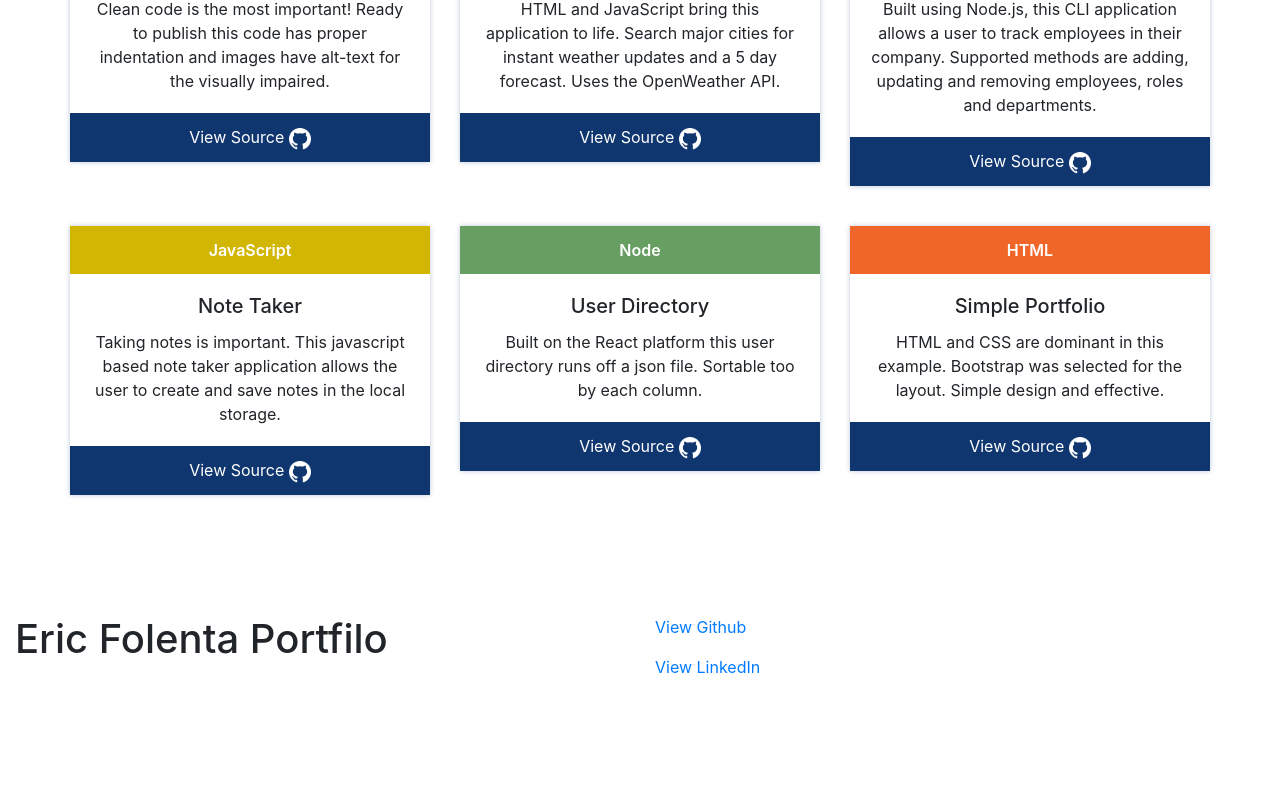
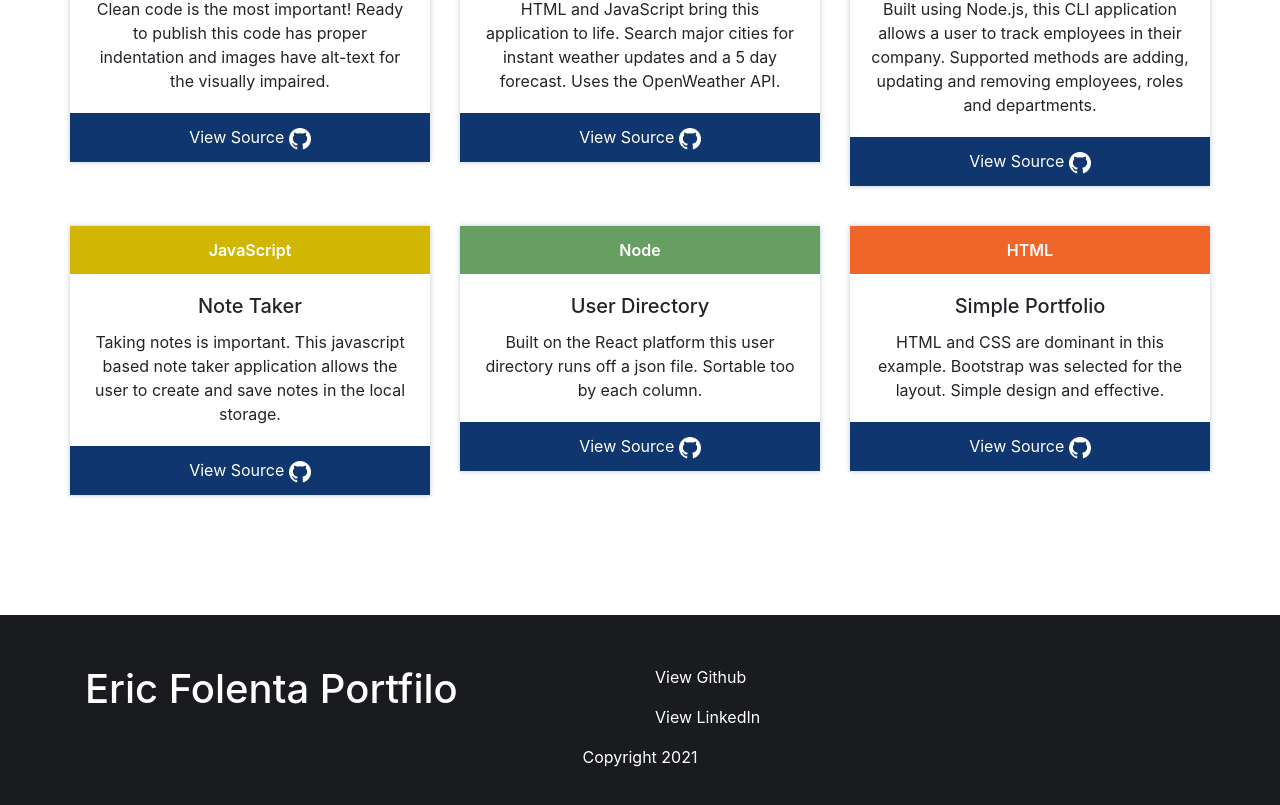
Before and after one commit to efolenta/20-react-portfolio, a React (Create React App) app: page /portfolio in a window 1280 px wide. Shown: the part 846-1651 px from the top of the page. Before the commit the page ends 1541 px from the top, so only its background shows below. Built offline with nearby package versions, Linux system fonts and the light colour scheme.

Commit message:
added copyright

```diff
--- a/src/pages/Portfolio.js
+++ b/src/pages/Portfolio.js
@@ -6,6 +6,7 @@ import Project from "../components/Project";
 import ShapeDivider from "../components/ShapeDivider";
 import Footer from "../components/Footer";
 import Computer from "../assets/computer.png";
+import Copyright from "../components/Copyright";
 
 function PortfolioPage() {
   return(
@@ -74,9 +75,12 @@ function PortfolioPage() {
           </Col>
         </Row>
       </Container>
-      <Container fluid id="footer-container">
+      <Container fluid id="footer">
         <Row>
           <Footer />
+        </Row>
+        <Row>
+          <Copyright />
         </Row>
       </Container>
     </>
```
